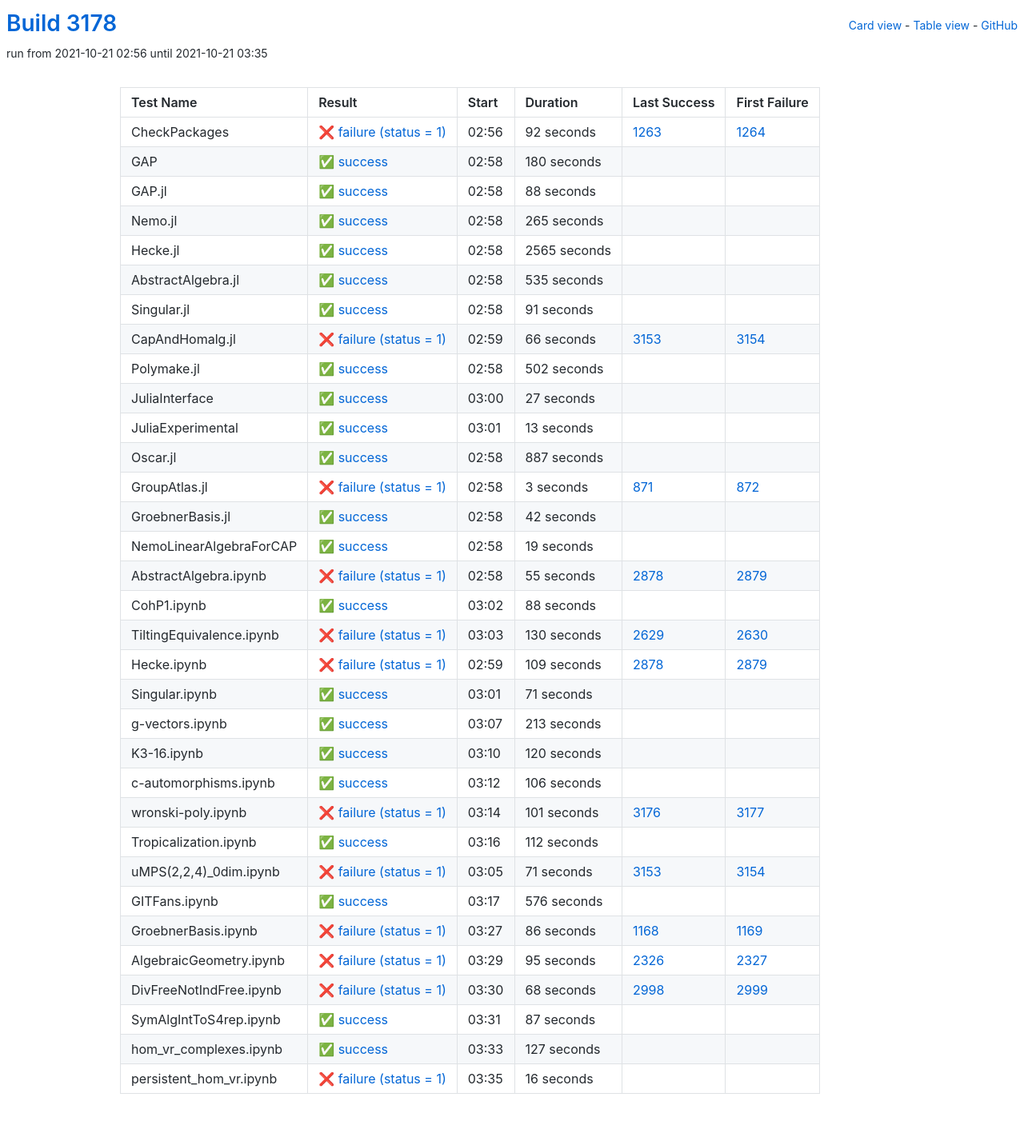
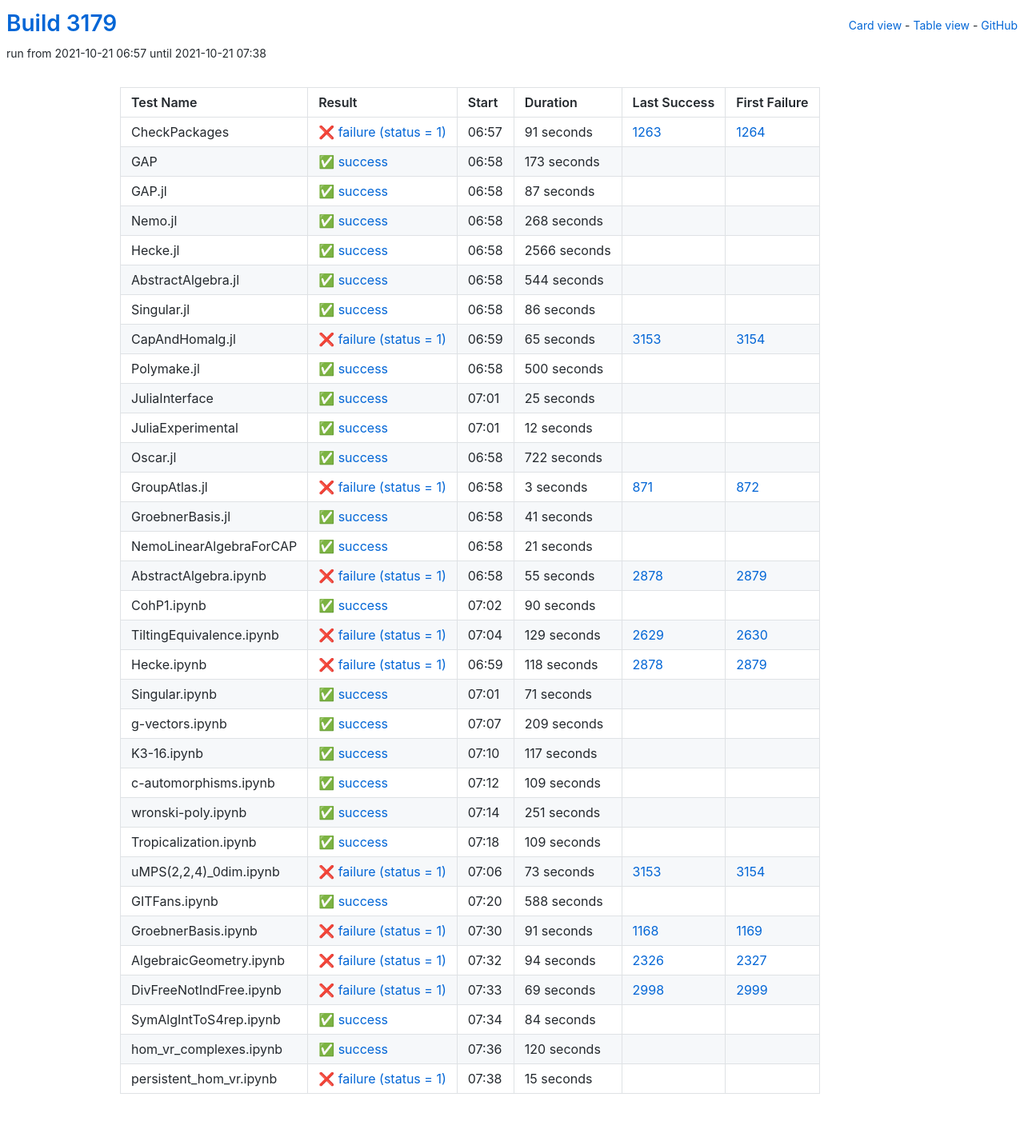
Before and after one commit to oscar-system/oscar-ci-status-stable, a Jekyll site: the page built from table.html, in a window 1280 px wide. Shown: the whole page at 80% size. Built offline with Jekyll 4.4.1, drawn with Linux system fonts in a browser that asks for light colours.

Commit message:
Build #3179

```diff
--- a/_data/ci.yml
+++ b/_data/ci.yml
@@ -1,6 +1,6 @@
 ---
-build: 3178
-build_url: https://oscarci.mathematik.uni-kl.de/job/oscar-stable/3178/
+build: 3179
+build_url: https://oscarci.mathematik.uni-kl.de/job/oscar-stable/3179/
 job: oscar-stable
 organization: oscar-system
 repo: oscar-ci-status-stable
@@ -8,152 +8,152 @@ repourl: https://github.com/oscar-system/oscar-ci-status-stable
 tests:
 - name: CheckPackages
   id: checkpackages
-  log: https://oscarci.mathematik.uni-kl.de/job/oscar-stable/3178/artifact/logs/build-3178/CheckPackages.log
-  start: 2021-10-21 02:56
+  log: https://oscarci.mathematik.uni-kl.de/job/oscar-stable/3179/artifact/logs/build-3179/CheckPackages.log
+  start: 2021-10-21 06:57
   success: false
   exitcode: 1
   status: failure
-  duration: 92
+  duration: 91
   last_success: 1263
   last_success_url: https://oscarci.mathematik.uni-kl.de/job/oscar-stable/1263/
   first_failure: 1264
   first_failure_url: https://oscarci.mathematik.uni-kl.de/job/oscar-stable/1264/
 - name: GAP
   id: gap
-  log: https://oscarci.mathematik.uni-kl.de/job/oscar-stable/3178/artifact/logs/build-3178/GAP.log
-  start: 2021-10-21 02:58
+  log: https://oscarci.mathematik.uni-kl.de/job/oscar-stable/3179/artifact/logs/build-3179/GAP.log
+  start: 2021-10-21 06:58
   success: true
   exitcode: 0
   status: success
-  duration: 180
+  duration: 173
   last_success: false
   last_success_url:
   first_failure: false
   first_failure_url:
 - name: GAP.jl
   id: gap-jl
-  log: https://oscarci.mathematik.uni-kl.de/job/oscar-stable/3178/artifact/logs/build-3178/GAP.jl.log
-  start: 2021-10-21 02:58
+  log: https://oscarci.mathematik.uni-kl.de/job/oscar-stable/3179/artifact/logs/build-3179/GAP.jl.log
+  start: 2021-10-21 06:58
   success: true
   exitcode: 0
   status: success
-  duration: 88
+  duration: 87
   last_success: false
   last_success_url:
   first_failure: false
   first_failure_url:
 - name: Nemo.jl
   id: nemo-jl
-  log: https://oscarci.mathematik.uni-kl.de/job/oscar-stable/3178/artifact/logs/build-3178/Nemo.jl.log
-  start: 2021-10-21 02:58
+  log: https://oscarci.mathematik.uni-kl.de/job/oscar-stable/3179/artifact/logs/build-3179/Nemo.jl.log
+  start: 2021-10-21 06:58
   success: true
   exitcode: 0
   status: success
-  duration: 265
+  duration: 268
   last_success: false
   last_success_url:
   first_failure: false
   first_failure_url:
 - name: Hecke.jl
   id: hecke-jl
-  log: https://oscarci.mathematik.uni-kl.de/job/oscar-stable/3178/artifact/logs/build-3178/Hecke.jl.log
-  start: 2021-10-21 02:58
+  log: https://oscarci.mathematik.uni-kl.de/job/oscar-stable/3179/artifact/logs/build-3179/Hecke.jl.log
+  start: 2021-10-21 06:58
   success: true
   exitcode: 0
   status: success
-  duration: 2565
+  duration: 2566
   last_success: false
   last_success_url:
   first_failure: false
   first_failure_url:
 - name: AbstractAlgebra.jl
   id: abstractalgebra-jl
-  log: https://oscarci.mathematik.uni-kl.de/job/oscar-stable/3178/artifact/logs/build-3178/AbstractAlgebra.jl.log
-  start: 2021-10-21 02:58
+  log: https://oscarci.mathematik.uni-kl.de/job/oscar-stable/3179/artifact/logs/build-3179/AbstractAlgebra.jl.log
+  start: 2021-10-21 06:58
   success: true
   exitcode: 0
   status: success
-  duration: 535
+  duration: 544
   last_success: false
   last_success_url:
   first_failure: false
   first_failure_url:
 - name: Singular.jl
   id: singular-jl
-  log: https://oscarci.mathematik.uni-kl.de/job/oscar-stable/3178/artifact/logs/build-3178/Singular.jl.log
-  start: 2021-10-21 02:58
+  log: https://oscarci.mathematik.uni-kl.de/job/oscar-stable/3179/artifact/logs/build-3179/Singular.jl.log
+  start: 2021-10-21 06:58
   success: true
   exitcode: 0
   status: success
-  duration: 91
+  duration: 86
   last_success: false
   last_success_url:
   first_failure: false
   first_failure_url:
 - name: CapAndHomalg.jl
   id: capandhomalg-jl
-  log: https://oscarci.mathematik.uni-kl.de/job/oscar-stable/3178/artifact/logs/build-3178/CapAndHomalg.jl.log
-  start: 2021-10-21 02:59
+  log: https://oscarci.mathematik.uni-kl.de/job/oscar-stable/3179/artifact/logs/build-3179/CapAndHomalg.jl.log
+  start: 2021-10-21 06:59
   success: false
   exitcode: 1
   status: failure
-  duration: 66
+  duration: 65
   last_success: 3153
   last_success_url: https://oscarci.mathematik.uni-kl.de/job/oscar-stable/3153/
   first_failure: 3154
   first_failure_url: https://oscarci.mathematik.uni-kl.de/job/oscar-stable/3154/
 - name: Polymake.jl
   id: polymake-jl
-  log: https://oscarci.mathematik.uni-kl.de/job/oscar-stable/3178/artifact/logs/build-3178/Polymake.jl.log
-  start: 2021-10-21 02:58
+  log: https://oscarci.mathematik.uni-kl.de/job/oscar-stable/3179/artifact/logs/build-3179/Polymake.jl.log
+  start: 2021-10-21 06:58
   success: true
   exitcode: 0
   status: success
-  duration: 502
+  duration: 500
   last_success: false
   last_success_url:
   first_failure: false
   first_failure_url:
 - name: JuliaInterface
   id: juliainterface
-  log: https://oscarci.mathematik.uni-kl.de/job/oscar-stable/3178/artifact/logs/build-3178/JuliaInterface.log
-  start: 2021-10-21 03:00
+  log: https://oscarci.mathematik.uni-kl.de/job/oscar-stable/3179/artifact/logs/build-3179/JuliaInterface.log
+  start: 2021-10-21 07:01
   success: true
   exitcode: 0
   status: success
-  duration: 27
+  duration: 25
   last_success: false
   last_success_url:
   first_failure: false
   first_failure_url:
 - name: JuliaExperimental
   id: juliaexperimental
-  log: https://oscarci.mathematik.uni-kl.de/job/oscar-stable/3178/artifact/logs/build-3178/JuliaExperimental.log
-  start: 2021-10-21 03:01
+  log: https://oscarci.mathematik.uni-kl.de/job/oscar-stable/3179/artifact/logs/build-3179/JuliaExperimental.log
+  start: 2021-10-21 07:01
   success: true
   exitcode: 0
   status: success
-  duration: 13
+  duration: 12
   last_success: false
   last_success_url:
   first_failure: false
   first_failure_url:
 - name: Oscar.jl
   id: oscar-jl
-  log: https://oscarci.mathematik.uni-kl.de/job/oscar-stable/3178/artifact/logs/build-3178/Oscar.jl.log
-  start: 2021-10-21 02:58
+  log: https://oscarci.mathematik.uni-kl.de/job/oscar-stable/3179/artifact/logs/build-3179/Oscar.jl.log
+  start: 2021-10-21 06:58
   success: true
   exitcode: 0
   status: success
-  duration: 887
+  duration: 722
   last_success: false
   last_success_url:
   first_failure: false
   first_failure_url:
 - name: GroupAtlas.jl
   id: groupatlas-jl
-  log: https://oscarci.mathematik.uni-kl.de/job/oscar-stable/3178/artifact/logs/build-3178/GroupAtlas.jl.log
-  start: 2021-10-21 02:58
+  log: https://oscarci.mathematik.uni-kl.de/job/oscar-stable/3179/artifact/logs/build-3179/GroupAtlas.jl.log
+  start: 2021-10-21 06:58
   success: false
   exitcode: 1
   status: failure
@@ -164,32 +164,32 @@ tests:
   first_failure_url: https://oscarci.mathematik.uni-kl.de/job/oscar-stable/872/
 - name: GroebnerBasis.jl
   id: groebnerbasis-jl
-  log: https://oscarci.mathematik.uni-kl.de/job/oscar-stable/3178/artifact/logs/build-3178/GroebnerBasis.jl.log
-  start: 2021-10-21 02:58
+  log: https://oscarci.mathematik.uni-kl.de/job/oscar-stable/3179/artifact/logs/build-3179/GroebnerBasis.jl.log
+  start: 2021-10-21 06:58
   success: true
   exitcode: 0
   status: success
-  duration: 42
+  duration: 41
   last_success: false
   last_success_url:
   first_failure: false
   first_failure_url:
 - name: NemoLinearAlgebraForCAP
   id: nemolinearalgebraforcap
-  log: https://oscarci.mathematik.uni-kl.de/job/oscar-stable/3178/artifact/logs/build-3178/NemoLinearAlgebraForCAP.log
-  start: 2021-10-21 02:58
+  log: https://oscarci.mathematik.uni-kl.de/job/oscar-stable/3179/artifact/logs/build-3179/NemoLinearAlgebraForCAP.log
+  start: 2021-10-21 06:58
   success: true
   exitcode: 0
   status: success
-  duration: 19
+  duration: 21
   last_success: false
   last_success_url:
   first_failure: false
   first_failure_url:
 - name: AbstractAlgebra.ipynb
   id: abstractalgebra-ipynb
-  log: https://oscarci.mathematik.uni-kl.de/job/oscar-stable/3178/artifact/logs/build-3178/AbstractAlgebra.ipynb.log
-  start: 2021-10-21 02:58
+  log: https://oscarci.mathematik.uni-kl.de/job/oscar-stable/3179/artifact/logs/build-3179/AbstractAlgebra.ipynb.log
+  start: 2021-10-21 06:58
   success: false
   exitcode: 1
   status: failure
@@ -200,44 +200,44 @@ tests:
   first_failure_url: https://oscarci.mathematik.uni-kl.de/job/oscar-stable/2879/
 - name: CohP1.ipynb
   id: cohp1-ipynb
-  log: https://oscarci.mathematik.uni-kl.de/job/oscar-stable/3178/artifact/logs/build-3178/CohP1.ipynb.log
-  start: 2021-10-21 03:02
+  log: https://oscarci.mathematik.uni-kl.de/job/oscar-stable/3179/artifact/logs/build-3179/CohP1.ipynb.log
+  start: 2021-10-21 07:02
   success: true
   exitcode: 0
   status: success
-  duration: 88
+  duration: 90
   last_success: false
   last_success_url:
   first_failure: false
   first_failure_url:
 - name: TiltingEquivalence.ipynb
   id: tiltingequivalence-ipynb
-  log: https://oscarci.mathematik.uni-kl.de/job/oscar-stable/3178/artifact/logs/build-3178/TiltingEquivalence.ipynb.log
-  start: 2021-10-21 03:03
+  log: https://oscarci.mathematik.uni-kl.de/job/oscar-stable/3179/artifact/logs/build-3179/TiltingEquivalence.ipynb.log
+  start: 2021-10-21 07:04
   success: false
   exitcode: 1
   status: failure
-  duration: 130
+  duration: 129
   last_success: 2629
   last_success_url: https://oscarci.mathematik.uni-kl.de/job/oscar-stable/2629/
   first_failure: 2630
   first_failure_url: https://oscarci.mathematik.uni-kl.de/job/oscar-stable/2630/
 - name: Hecke.ipynb
   id: hecke-ipynb
-  log: https://oscarci.mathematik.uni-kl.de/job/oscar-stable/3178/artifact/logs/build-3178/Hecke.ipynb.log
-  start: 2021-10-21 02:59
+  log: https://oscarci.mathematik.uni-kl.de/job/oscar-stable/3179/artifact/logs/build-3179/Hecke.ipynb.log
+  start: 2021-10-21 06:59
   success: false
   exitcode: 1
   status: failure
-  duration: 109
+  duration: 118
   last_success: 2878
   last_success_url: https://oscarci.mathematik.uni-kl.de/job/oscar-stable/2878/
   first_failure: 2879
   first_failure_url: https://oscarci.mathematik.uni-kl.de/job/oscar-stable/2879/
 - name: Singular.ipynb
   id: singular-ipynb
-  log: https://oscarci.mathematik.uni-kl.de/job/oscar-stable/3178/artifact/logs/build-3178/Singular.ipynb.log
-  start: 2021-10-21 03:01
+  log: https://oscarci.mathematik.uni-kl.de/job/oscar-stable/3179/artifact/logs/build-3179/Singular.ipynb.log
+  start: 2021-10-21 07:01
   success: true
   exitcode: 0
   status: success
@@ -248,20 +248,140 @@ tests:
   first_failure_url:
 - name: g-vectors.ipynb
   id: g-vectors-ipynb
-  log: https://oscarci.mathematik.uni-kl.de/job/oscar-stable/3178/artifact/logs/build-3178/g-vectors.ipynb.log
-  start: 2021-10-21 03:07
+  log: https://oscarci.mathematik.uni-kl.de/job/oscar-stable/3179/artifact/logs/build-3179/g-vectors.ipynb.log
+  start: 2021-10-21 07:07
   success: true
   exitcode: 0
   status: success
-  duration: 213
+  duration: 209
   last_success: false
   last_success_url:
   first_failure: false
   first_failure_url:
 - name: K3-16.ipynb
   id: k3-16-ipynb
-  log: https://oscarci.mathematik.uni-kl.de/job/oscar-stable/3178/artifact/logs/build-3178/K3-16.ipynb.log
-  start: 2021-10-21 03:10
+  log: https://oscarci.mathematik.uni-kl.de/job/oscar-stable/3179/artifact/logs/build-3179/K3-16.ipynb.log
+  start: 2021-10-21 07:10
+  success: true
+  exitcode: 0
+  status: success
+  duration: 117
+  last_success: false
+  last_success_url:
+  first_failure: false
+  first_failure_url:
+- name: c-automorphisms.ipynb
+  id: c-automorphisms-ipynb
+  log: https://oscarci.mathematik.uni-kl.de/job/oscar-stable/3179/artifact/logs/build-3179/c-automorphisms.ipynb.log
+  start: 2021-10-21 07:12
+  success: true
+  exitcode: 0
+  status: success
+  duration: 109
+  last_success: false
+  last_success_url:
+  first_failure: false
+  first_failure_url:
+- name: wronski-poly.ipynb
+  id: wronski-poly-ipynb
+  log: https://oscarci.mathematik.uni-kl.de/job/oscar-stable/3179/artifact/logs/build-3179/wronski-poly.ipynb.log
+  start: 2021-10-21 07:14
+  success: true
+  exitcode: 0
+  status: success
+  duration: 251
+  last_success: false
+  last_success_url:
+  first_failure: false
+  first_failure_url:
+- name: Tropicalization.ipynb
+  id: tropicalization-ipynb
+  log: https://oscarci.mathematik.uni-kl.de/job/oscar-stable/3179/artifact/logs/build-3179/Tropicalization.ipynb.log
+  start: 2021-10-21 07:18
+  success: true
+  exitcode: 0
+  status: success
+  duration: 109
+  last_success: false
+  last_success_url:
+  first_failure: false
+  first_failure_url:
+- name: uMPS(2,2,4)_0dim.ipynb
+  id: umps-2-2-4-0dim-ipynb
+  log: https://oscarci.mathematik.uni-kl.de/job/oscar-stable/3179/artifact/logs/build-3179/uMPS-2-2-4-_0dim.ipynb.log
+  start: 2021-10-21 07:06
+  success: false
+  exitcode: 1
+  status: failure
+  duration: 73
+  last_success: 3153
+  last_success_url: https://oscarci.mathematik.uni-kl.de/job/oscar-stable/3153/
+  first_failure: 3154
+  first_failure_url: https://oscarci.mathematik.uni-kl.de/job/oscar-stable/3154/
+- name: GITFans.ipynb
+  id: gitfans-ipynb
+  log: https://oscarci.mathematik.uni-kl.de/job/oscar-stable/3179/artifact/logs/build-3179/GITFans.ipynb.log
+  start: 2021-10-21 07:20
+  success: true
+  exitcode: 0
+  status: success
+  duration: 588
+  last_success: false
+  last_success_url:
+  first_failure: false
+  first_failure_url:
+- name: GroebnerBasis.ipynb
+  id: groebnerbasis-ipynb
+  log: https://oscarci.mathematik.uni-kl.de/job/oscar-stable/3179/artifact/logs/build-3179/GroebnerBasis.ipynb.log
+  start: 2021-10-21 07:30
+  success: false
+  exitcode: 1
+  status: failure
+  duration: 91
+  last_success: 1168
+  last_success_url: https://oscarci.mathematik.uni-kl.de/job/oscar-stable/1168/
+  first_failure: 1169
+  first_failure_url: https://oscarci.mathematik.uni-kl.de/job/oscar-stable/1169/
+- name: AlgebraicGeometry.ipynb
+  id: algebraicgeometry-ipynb
+  log: https://oscarci.mathematik.uni-kl.de/job/oscar-stable/3179/artifact/logs/build-3179/AlgebraicGeometry.ipynb.log
+  start: 2021-10-21 07:32
+  success: false
+  exitcode: 1
+  status: failure
+  duration: 94
+  last_success: 2326
+  last_success_url: https://oscarci.mathematik.uni-kl.de/job/oscar-stable/2326/
+  first_failure: 2327
+  first_failure_url: https://oscarci.mathematik.uni-kl.de/job/oscar-stable/2327/
+- name: DivFreeNotIndFree.ipynb
+  id: divfreenotindfree-ipynb
+  log: https://oscarci.mathematik.uni-kl.de/job/oscar-stable/3179/artifact/logs/build-3179/DivFreeNotIndFree.ipynb.log
+  start: 2021-10-21 07:33
+  success: false
+  exitcode: 1
+  status: failure
+  duration: 69
+  last_success: 2998
+  last_success_url: https://oscarci.mathematik.uni-kl.de/job/oscar-stable/2998/
+  first_failure: 2999
+  first_failure_url: https://oscarci.mathematik.uni-kl.de/job/oscar-stable/2999/
+- name: SymAlgIntToS4rep.ipynb
+  id: symalginttos4rep-ipynb
+  log: https://oscarci.mathematik.uni-kl.de/job/oscar-stable/3179/artifact/logs/build-3179/SymAlgIntToS4rep.ipynb.log
+  start: 2021-10-21 07:34
+  success: true
+  exitcode: 0
+  status: success
+  duration: 84
+  last_success: false
+  last_success_url:
+  first_failure: false
+  first_failure_url:
+- name: hom_vr_complexes.ipynb
+  id: hom-vr-complexes-ipynb
+  log: https://oscarci.mathematik.uni-kl.de/job/oscar-stable/3179/artifact/logs/build-3179/hom_vr_complexes.ipynb.log
+  start: 2021-10-21 07:36
   success: true
   exitcode: 0
   status: success
@@ -270,135 +390,15 @@ tests:
   last_success_url:
   first_failure: false
   first_failure_url:
-- name: c-automorphisms.ipynb
-  id: c-automorphisms-ipynb
-  log: https://oscarci.mathematik.uni-kl.de/job/oscar-stable/3178/artifact/logs/build-3178/c-automorphisms.ipynb.log
-  start: 2021-10-21 03:12
-  success: true
-  exitcode: 0
-  status: success
-  duration: 106
+- name: persistent_hom_vr.ipynb
+  id: persistent-hom-vr-ipynb
+  log: https://oscarci.mathematik.uni-kl.de/job/oscar-stable/3179/artifact/logs/build-3179/persistent_hom_vr.ipynb.log
+  start: 2021-10-21 07:38
+  success: false
+  exitcode: 1
+  status: failure
+  duration: 15
   last_success: false
   last_success_url:
   first_failure: false
   first_failure_url:
-- name: wronski-poly.ipynb
-  id: wronski-poly-ipynb
-  log: https://oscarci.mathematik.uni-kl.de/job/oscar-stable/3178/artifact/logs/build-3178/wronski-poly.ipynb.log
-  start: 2021-10-21 03:14
-  success: false
-  exitcode: 1
-  status: failure
-  duration: 101
-  last_success: 3176
-  last_success_url: https://oscarci.mathematik.uni-kl.de/job/oscar-stable/3176/
-  first_failure: 3177
-  first_failure_url: https://oscarci.mathematik.uni-kl.de/job/oscar-stable/3177/
-- name: Tropicalization.ipynb
-  id: tropicalization-ipynb
-  log: https://oscarci.mathematik.uni-kl.de/job/oscar-stable/3178/artifact/logs/build-3178/Tropicalization.ipynb.log
-  start: 2021-10-21 03:16
-  success: true
-  exitcode: 0
-  status: success
-  duration: 112
-  last_success: false
-  last_success_url:
-  first_failure: false
-  first_failure_url:
-- name: uMPS(2,2,4)_0dim.ipynb
-  id: umps-2-2-4-0dim-ipynb
-  log: https://oscarci.mathematik.uni-kl.de/job/oscar-stable/3178/artifact/logs/build-3178/uMPS-2-2-4-_0dim.ipynb.log
-  start: 2021-10-21 03:05
-  success: false
-  exitcode: 1
-  status: failure
-  duration: 71
-  last_success: 3153
-  last_success_url: https://oscarci.mathematik.uni-kl.de/job/oscar-stable/3153/
-  first_failure: 3154
-  first_failure_url: https://oscarci.mathematik.uni-kl.de/job/oscar-stable/3154/
-- name: GITFans.ipynb
-  id: gitfans-ipynb
-  log: https://oscarci.mathematik.uni-kl.de/job/oscar-stable/3178/artifact/logs/build-3178/GITFans.ipynb.log
-  start: 2021-10-21 03:17
-  success: true
-  exitcode: 0
-  status: success
-  duration: 576
-  last_success: false
-  last_success_url:
-  first_failure: false
-  first_failure_url:
-- name: GroebnerBasis.ipynb
-  id: groebnerbasis-ipynb
-  log: https://oscarci.mathematik.uni-kl.de/job/oscar-stable/3178/artifact/logs/build-3178/GroebnerBasis.ipynb.log
-  start: 2021-10-21 03:27
-  success: false
-  exitcode: 1
-  status: failure
-  duration: 86
-  last_success: 1168
-  last_success_url: https://oscarci.mathematik.uni-kl.de/job/oscar-stable/1168/
-  first_failure: 1169
-  first_failure_url: https://oscarci.mathematik.uni-kl.de/job/oscar-stable/1169/
-- name: AlgebraicGeometry.ipynb
-  id: algebraicgeometry-ipynb
-  log: https://oscarci.mathematik.uni-kl.de/job/oscar-stable/3178/artifact/logs/build-3178/AlgebraicGeometry.ipynb.log
-  start: 2021-10-21 03:29
-  success: false
-  exitcode: 1
-  status: failure
-  duration: 95
-  last_success: 2326
-  last_success_url: https://oscarci.mathematik.uni-kl.de/job/oscar-stable/2326/
-  first_failure: 2327
-  first_failure_url: https://oscarci.mathematik.uni-kl.de/job/oscar-stable/2327/
-- name: DivFreeNotIndFree.ipynb
-  id: divfreenotindfree-ipynb
-  log: https://oscarci.mathematik.uni-kl.de/job/oscar-stable/3178/artifact/logs/build-3178/DivFreeNotIndFree.ipynb.log
-  start: 2021-10-21 03:30
-  success: false
-  exitcode: 1
-  status: failure
-  duration: 68
-  last_success: 2998
-  last_success_url: https://oscarci.mathematik.uni-kl.de/job/oscar-stable/2998/
-  first_failure: 2999
-  first_failure_url: https://oscarci.mathematik.uni-kl.de/job/oscar-stable/2999/
-- name: SymAlgIntToS4rep.ipynb
-  id: symalginttos4rep-ipynb
-  log: https://oscarci.mathematik.uni-kl.de/job/oscar-stable/3178/artifact/logs/build-3178/SymAlgIntToS4rep.ipynb.log
-  start: 2021-10-21 03:31
-  success: true
-  exitcode: 0
-  status: success
-  duration: 87
-  last_success: false
-  last_success_url:
-  first_failure: false
-  first_failure_url:
-- name: hom_vr_complexes.ipynb
-  id: hom-vr-complexes-ipynb
-  log: https://oscarci.mathematik.uni-kl.de/job/oscar-stable/3178/artifact/logs/build-3178/hom_vr_complexes.ipynb.log
-  start: 2021-10-21 03:33
-  success: true
-  exitcode: 0
-  status: success
-  duration: 127
-  last_success: false
-  last_success_url:
-  first_failure: false
-  first_failure_url:
-- name: persistent_hom_vr.ipynb
-  id: persistent-hom-vr-ipynb
-  log: https://oscarci.mathematik.uni-kl.de/job/oscar-stable/3178/artifact/logs/build-3178/persistent_hom_vr.ipynb.log
-  start: 2021-10-21 03:35
-  success: false
-  exitcode: 1
-  status: failure
-  duration: 16
-  last_success: false
-  last_success_url:
-  first_failure: false
-  first_failure_url:
```
Also changed, not shown: README.md.
